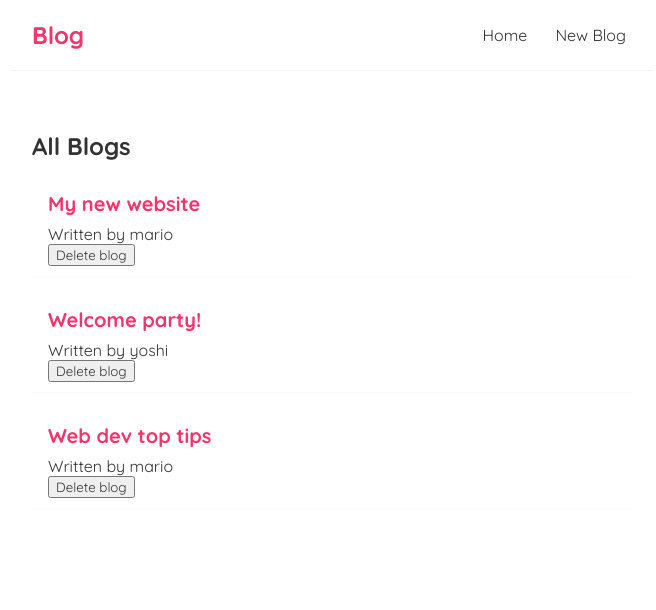
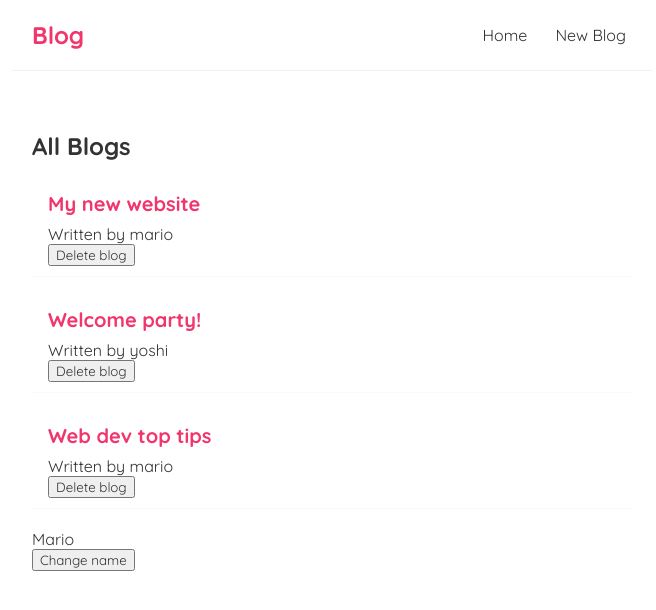
Before and after one commit to jillwones/react-blog, a React (Create React App) app: page / in a window 1280 px wide. Shown: the top 610 px of the page, without its empty margins (308-964 px from the left). Built offline with nearby package versions, Linux system fonts and the light colour scheme.

Commit message:
useEffect dependancies

```diff
--- a/src/components/home.js
+++ b/src/components/home.js
@@ -1,4 +1,4 @@
-import { useState } from "react";
+import { useState, useEffect } from "react";
 import BlogList from "./blogList";
 
 const Home = () => {
@@ -8,14 +8,22 @@
     { title: 'Web dev top tips', body: 'lorem ipsum...', author: 'mario', id: 3 }
   ]);
 
+  const [name, setName] = useState("Mario")
+
   const handleDelete = (id) => {
     const newBlogs = blogs.filter((blog) => blog.id !== id);
     setBlogs(newBlogs);
-  }
+  };
+
+  useEffect(() => {
+    console.log('use effect ran');
+  }, [name]);
 
   return (
     <div className="home">
       <BlogList blogs={blogs} title="All Blogs" handleDelete={handleDelete}/>
+      <p>{name}</p>
+      <button onClick={() => setName("Luigi")}>Change name</button>
     </div>
   );
 }
```
Also changed, not shown: src/logo.svg (deleted).
